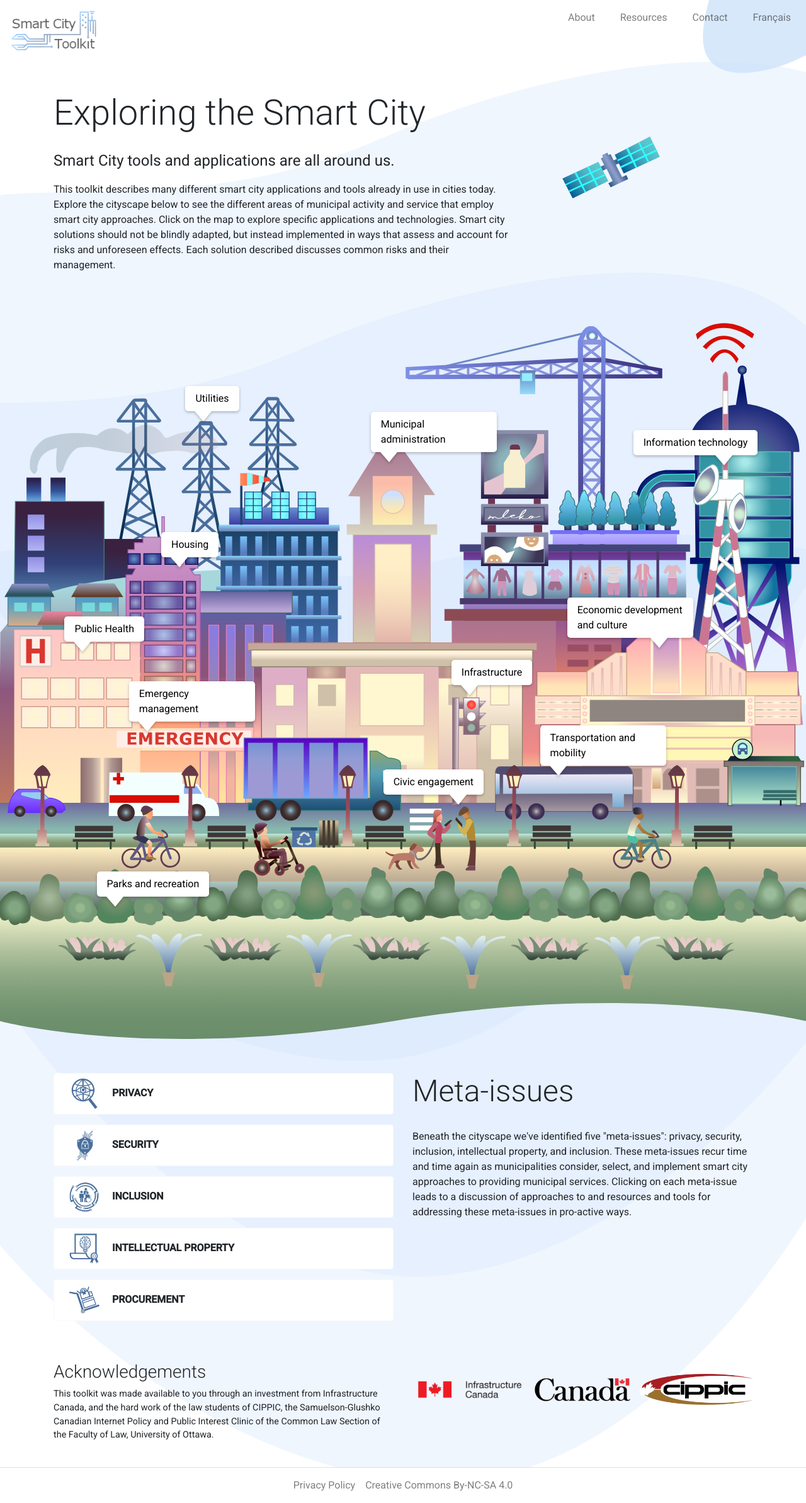
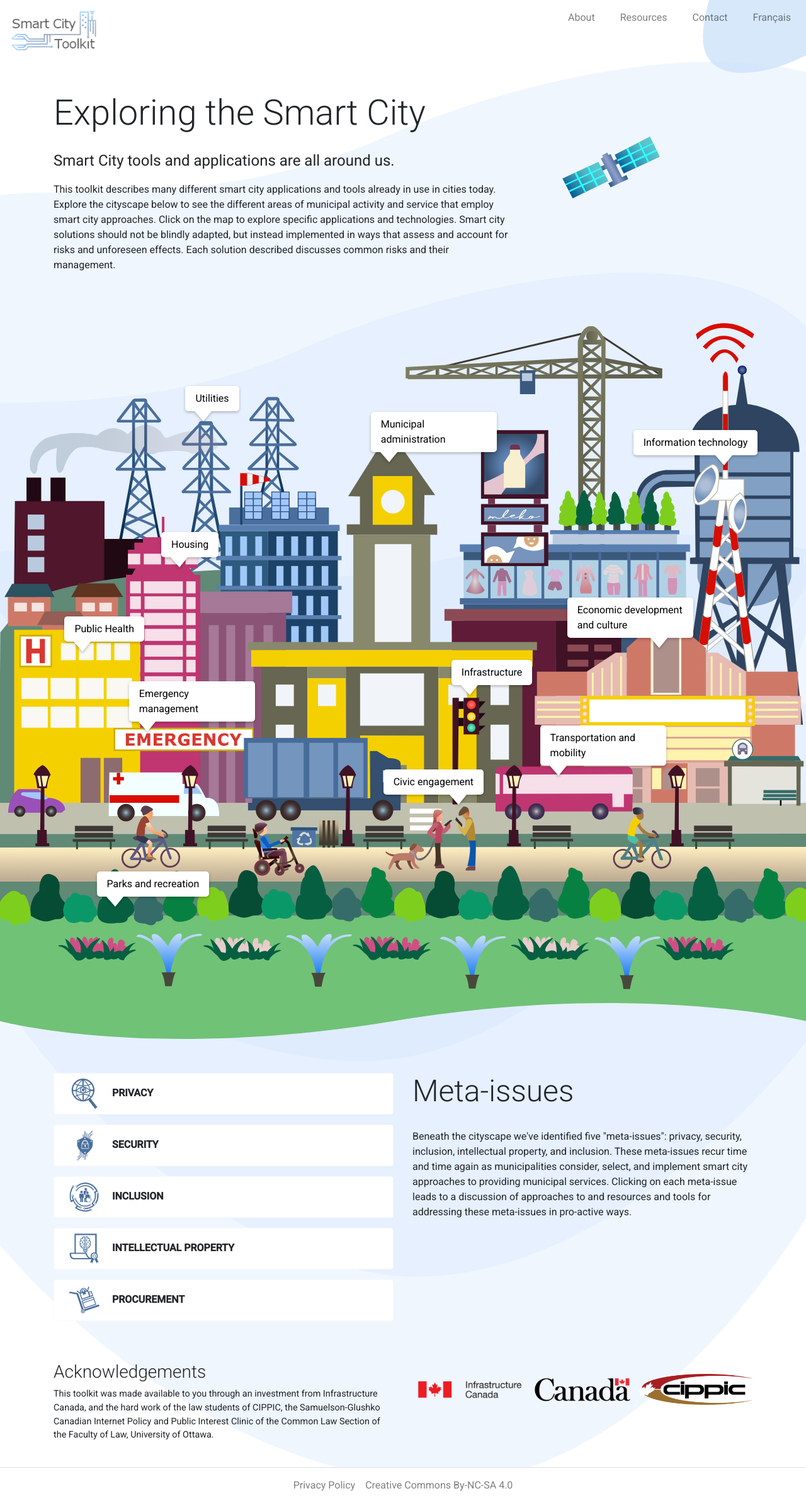
Before and after one commit to dreamside-digital/smart-city-toolkit-landing, a Jekyll site: the page built from docs/en/index.html, in a window 1280 px wide. Shown: the whole page at 63% size. Built offline with Jekyll 4.4.1, drawn with Linux system fonts in a browser that asks for light colours.

Commit message:
recolor cityscape

```diff
--- a/docs/_layouts/default.html
+++ b/docs/_layouts/default.html
@@ -62,7 +62,7 @@
         </div>
       {% endfor %}
 
-      <img class="w-100" src="{{ '/assets/images/cityscape2.svg' | relative_url }}" alt="Image of a city">
+      <img class="w-100" src="{{ '/assets/images/cityscape3.svg' | relative_url }}" alt="Image of a city">
     </div>
 
     <div class="container">
```
Also changed, not shown: docs/assets/images/cityscape3.svg (added).
